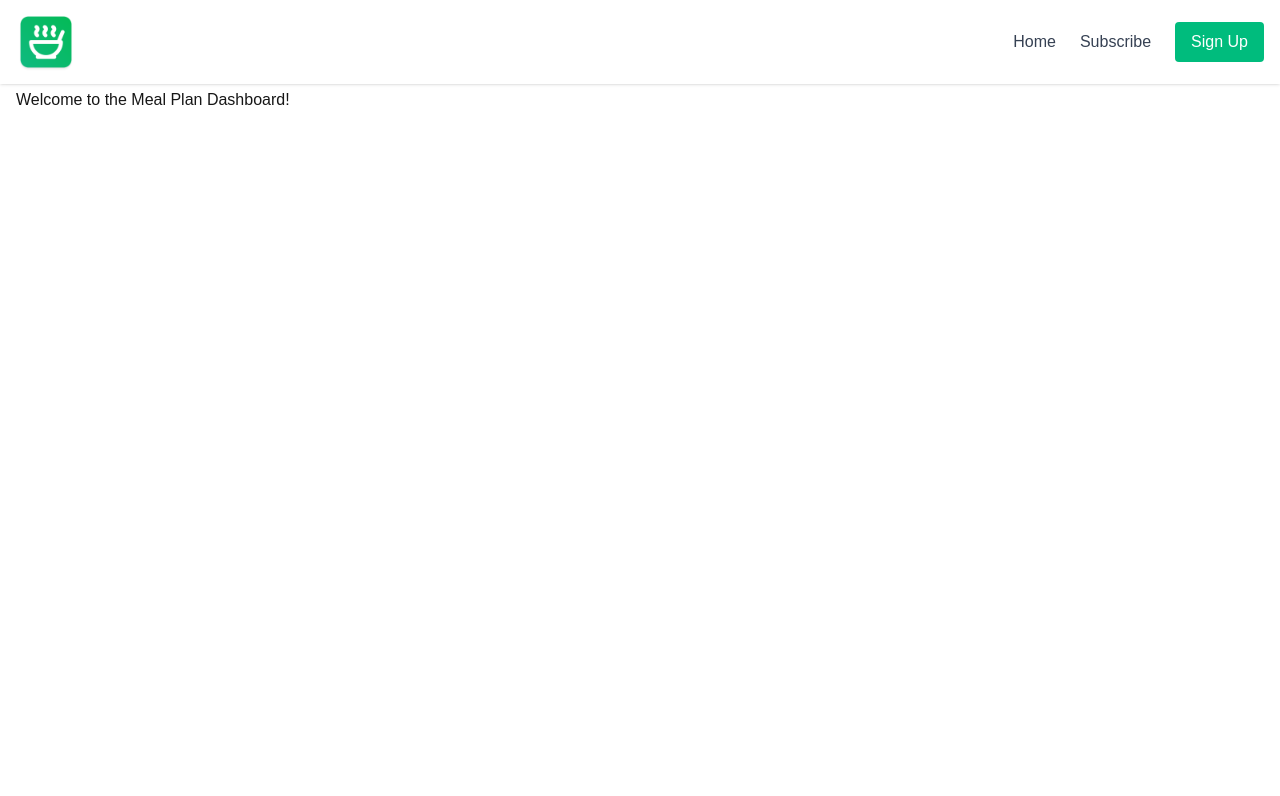
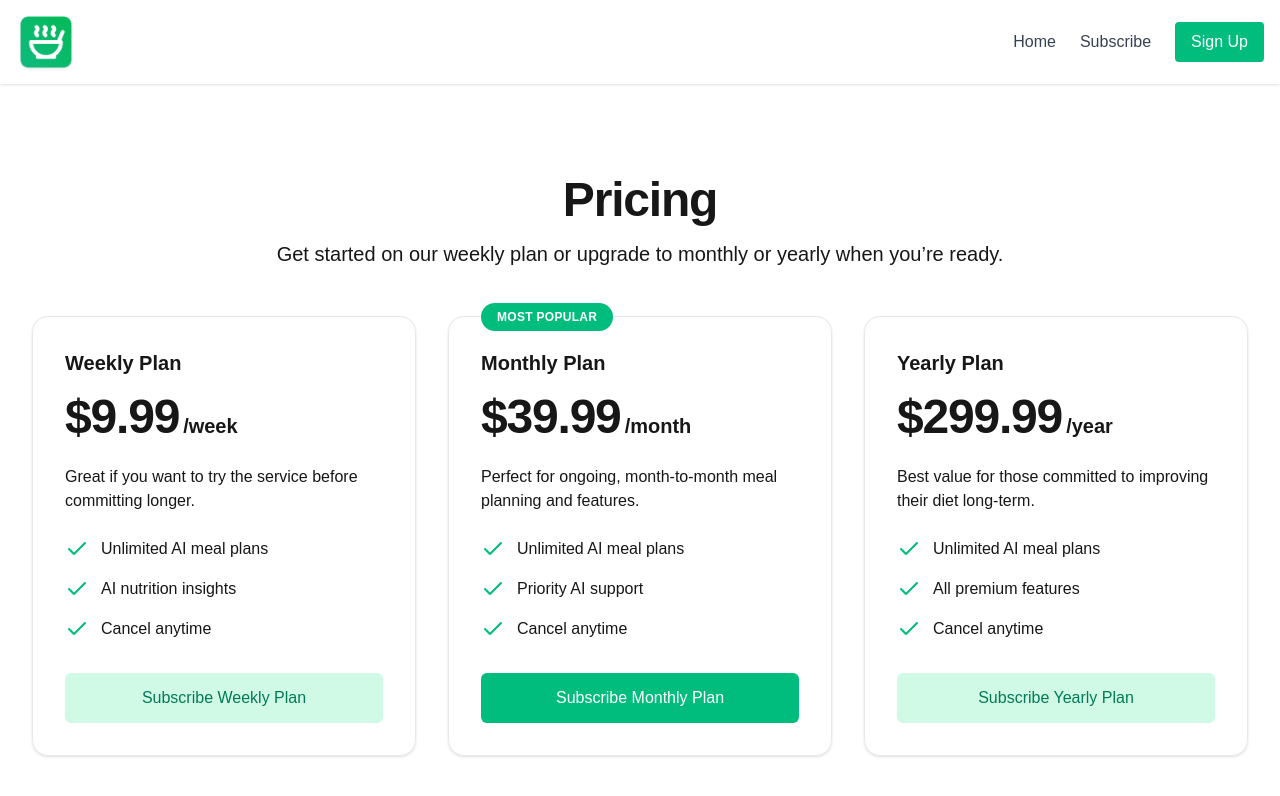
Before and after one commit to DhanushChinivar/mealplanner, a Next.js app: page /subscribe in a window 1280 px wide. Shown: the top 796 px of the page. Built offline with nearby package versions, Linux system fonts and the light colour scheme; no server answers.

Commit message:
subscribe page UI addition

```diff
--- a/app/layout.tsx
+++ b/app/layout.tsx
@@ -35,9 +35,9 @@
             <ReactQueryClientProvider>
             <NavBar />
             {/* Main container for page content */}
-            <main className="max-w-7xl mx-auto pt-16 p-4 min-h-screen">
+            <div className="max-w-7xl mx-auto pt-16 p-4 min-h-screen">
               {children}
-            </main>
+            </div>
             </ReactQueryClientProvider>
           </ClerkProvider>
       </body>
--- a/app/subscribe/page.tsx
+++ b/app/subscribe/page.tsx
@@ -1,8 +1,180 @@
-export default function MealPlanDashboard() {
+// app/subscribe/page.tsx
+"use client";
+
+import { useUser } from "@clerk/nextjs";
+import { useRouter } from "next/navigation";
+import { useMutation, useQueryClient } from "@tanstack/react-query";
+import { availablePlans, Plan } from "@/lib/plans"; // Adjust the path based on your project structure
+import { useState } from "react";
+import toast, { Toaster } from "react-hot-toast"; // Optional: For better user feedback
+
+// Define the shape of the successful response
+type SubscribeResponse = {
+  url: string;
+};
+
+// Define the shape of the error response
+type SubscribeError = {
+  error: string;
+};
+
+// API call function to subscribe to a plan
+const subscribeToPlan = async ({
+  planType,
+  userId,
+  email,
+}: {
+  planType: string;
+  userId: string;
+  email: string;
+}): Promise<SubscribeResponse> => {
+  const res = await fetch("/api/checkout", {
+    method: "POST",
+    headers: { "Content-Type": "application/json" },
+    body: JSON.stringify({
+      planType,
+      userId,
+      email,
+    }),
+  });
+
+  if (!res.ok) {
+    const errorData: SubscribeError = await res.json();
+    throw new Error(errorData.error || "Something went wrong.");
+  }
+
+  const data: SubscribeResponse = await res.json();
+  return data;
+};
+
+export default function SubscribePage() {
+  const { user } = useUser(); // Access the current user
+  const router = useRouter(); // Next.js router for navigation
+  const queryClient = useQueryClient();
+
+  const userId = user?.id;
+  const email = user?.emailAddresses?.[0]?.emailAddress || "";
+
+  // React Query's useMutation hook for handling the subscription process
+  const mutation = useMutation<SubscribeResponse, Error, { planType: string }>({
+    mutationFn: async ({ planType }) => {
+      if (!userId) {
+        throw new Error("User not signed in.");
+      }
+
+      return subscribeToPlan({ planType, userId, email });
+    },
+    onMutate: () => {
+      // Optional: Show a loading toast or similar feedback
+      toast.loading("Processing your subscription...", { id: "subscribe" });
+    },
+    onSuccess: (data) => {
+      // Update the toast to success
+      toast.success("Redirecting to checkout!", { id: "subscribe" });
+      // Redirect to the Stripe Checkout URL
+      window.location.href = data.url;
+    },
+    onError: (error) => {
+      // Update the toast to show an error
+      toast.error(error.message || "Something went wrong.", {
+        id: "subscribe",
+      });
+    },
+  });
+
+  // Handler for subscribing to a plan
+  const handleSubscribe = (planType: string) => {
+    if (!userId) {
+      // Redirect to sign-up if the user is not signed in
+      router.push("/sign-up");
+      return;
+    }
+
+    // Trigger the mutation
+    mutation.mutate({ planType });
+  };
+
   return (
-    <div>
-      <h1>Meal Subscribe  Dashboard</h1>
-      <p>Welcome to the Meal Plan Dashboard!</p>
+    <div className="px-4 py-8 sm:py-12 lg:py-16">
+      <Toaster position="top-right" /> {/* Optional: For toast notifications */}
+      {/* Section Header */}
+      <div>
+        <h2 className="text-3xl font-bold text-center mt-12 sm:text-5xl tracking-tight">
+          Pricing
+        </h2>
+        <p className="max-w-3xl mx-auto mt-4 text-xl text-center">
+          Get started on our weekly plan or upgrade to monthly or yearly when
+          you’re ready.
+        </p>
+      </div>
+      {/* Cards Container */}
+      <div className="mt-12 container mx-auto space-y-12 lg:space-y-0 lg:grid lg:grid-cols-3 lg:gap-x-8">
+        {/* Map over availablePlans to render plan cards */}
+        {availablePlans.map((plan, key) => (
+          <div
+            key={key}
+            className="
+              relative p-8
+              border border-gray-200 rounded-2xl shadow-sm
+              flex flex-col
+              hover:shadow-md hover:scale-[1.02]
+              transition-transform duration-200 ease-out
+            "
+          >
+            <div className="flex-1">
+              {/* Conditionally render "Most popular" label */}
+              {plan.isPopular && (
+                <p className="absolute top-0 py-1.5 px-4 bg-emerald-500 text-white rounded-full text-xs font-semibold uppercase tracking-wide transform -translate-y-1/2">
+                  Most popular
+                </p>
+              )}
+              <h3 className="text-xl font-semibold">{plan.name}</h3>
+              <p className="mt-4 flex items-baseline">
+                <span className="text-5xl font-extrabold tracking-tight">
+                  ${plan.amount}
+                </span>
+                <span className="ml-1 text-xl font-semibold">
+                  /{plan.interval}
+                </span>
+              </p>
+              <p className="mt-6">{plan.description}</p>
+              <ul role="list" className="mt-6 space-y-4">
+                {plan.features.map((feature, index) => (
+                  <li key={index} className="flex">
+                    <svg
+                      xmlns="http://www.w3.org/2000/svg"
+                      width="24"
+                      height="24"
+                      viewBox="0 0 24 24"
+                      fill="none"
+                      stroke="currentColor"
+                      strokeWidth="2"
+                      strokeLinecap="round"
+                      strokeLinejoin="round"
+                      className="flex-shrink-0 w-6 h-6 text-emerald-500"
+                    >
+                      <polyline points="20 6 9 17 4 12" />
+                    </svg>
+                    <span className="ml-3">{feature}</span>
+                  </li>
+                ))}
+              </ul>
+            </div>
+
+            <button
+              className={`${
+                plan.interval === "month"
+                  ? "bg-emerald-500 text-white  hover:bg-emerald-600 "
+                  : "bg-emerald-100 text-emerald-700  hover:bg-emerald-200 "
+              }  mt-8 block w-full py-3 px-6 border border-transparent rounded-md text-center font-medium disabled:bg-gray-400 disabled:cursor-not-allowed`}
+              onClick={() => handleSubscribe(plan.interval)}
+              disabled={mutation.isPending}
+            >
+              {mutation.isPending ? "Please wait..." : `Subscribe ${plan.name}`}
+            </button>
+          </div>
+        ))}
+      </div>
     </div>
   );
 }
--- /dev/null
+++ b/lib/plans.ts
@@ -0,0 +1,62 @@
+// src/constants/plans.ts
+
+export interface Plan {
+  name: string;
+  amount: number;
+  currency: string;
+  interval: string;
+  isPopular?: boolean;
+  description: string;
+  features: string[];
+}
+
+export const availablePlans: Plan[] = [
+  {
+    name: "Weekly Plan",
+    amount: 9.99,
+    currency: "AUD",
+    interval: "week",
+    description:
+      "Great if you want to try the service before committing longer.",
+    features: [
+      "Unlimited AI meal plans",
+      "AI nutrition insights",
+      "Cancel anytime",
+    ],
+  },
+  {
+    name: "Monthly Plan",
+    amount: 39.99,
+    currency: "AUD",
+    interval: "month",
+    isPopular: true, // Marking this plan as the most popular
+    description:
+      "Perfect for ongoing, month-to-month meal planning and features.",
+    features: [
+      "Unlimited AI meal plans",
+      "Priority AI support",
+      "Cancel anytime",
+    ],
+  },
+  {
+    name: "Yearly Plan",
+    amount: 299.99,
+    currency: "AUD",
+    interval: "year",
+    description:
+      "Best value for those committed to improving their diet long-term.",
+    features: [
+      "Unlimited AI meal plans",
+      "All premium features",
+      "Cancel anytime",
+    ],
+  },
+];
+
+const priceIdMap: Record<string, string> = {
+  week: process.env.STRIPE_PRICE_WEEKLY!,
+  month: process.env.STRIPE_PRICE_MONTHLY!,
+  year: process.env.STRIPE_PRICE_YEARLY!,
+};
+
+export const getPriceIdFromType = (planType: string) => priceIdMap[planType];
```
